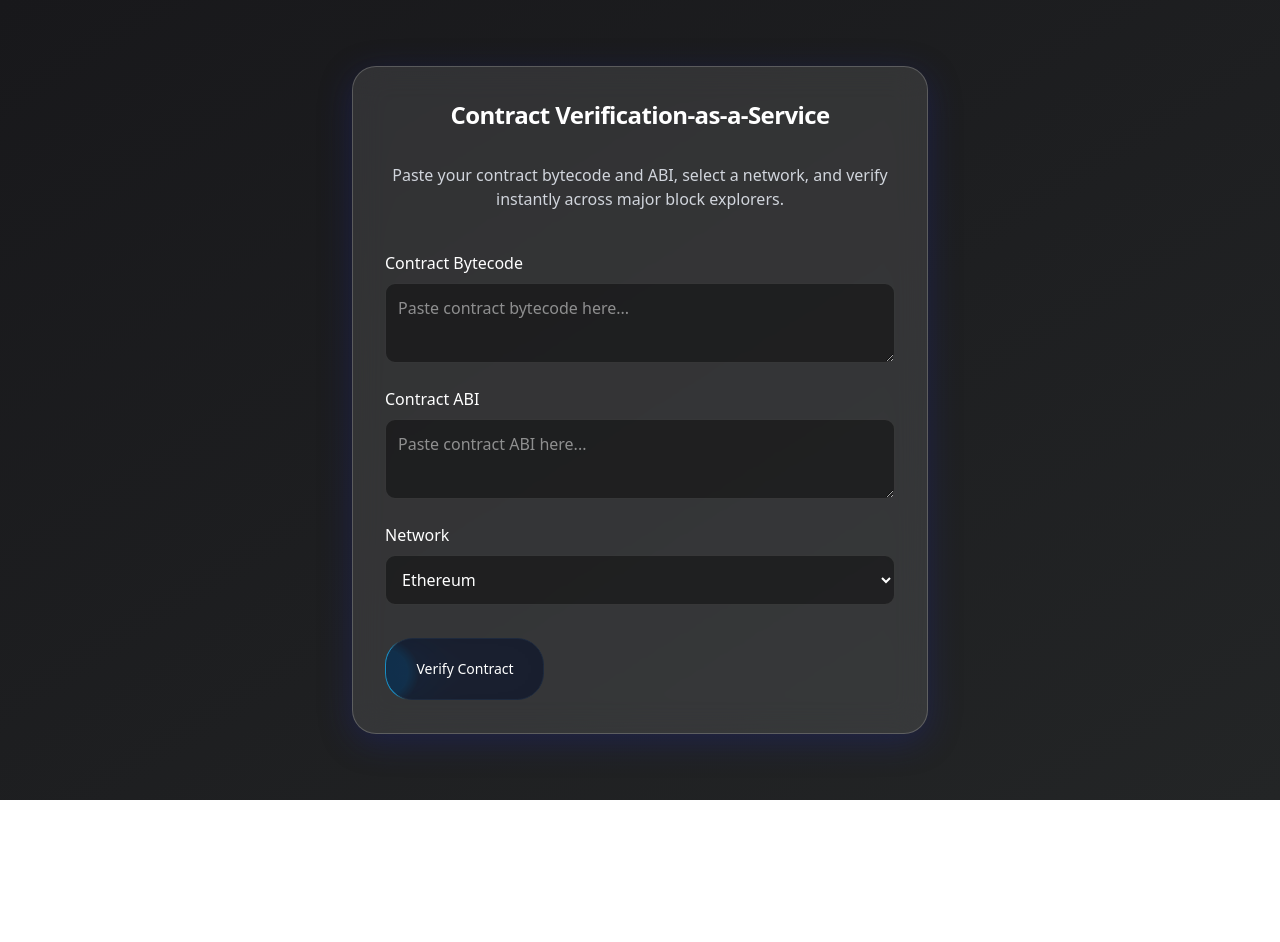
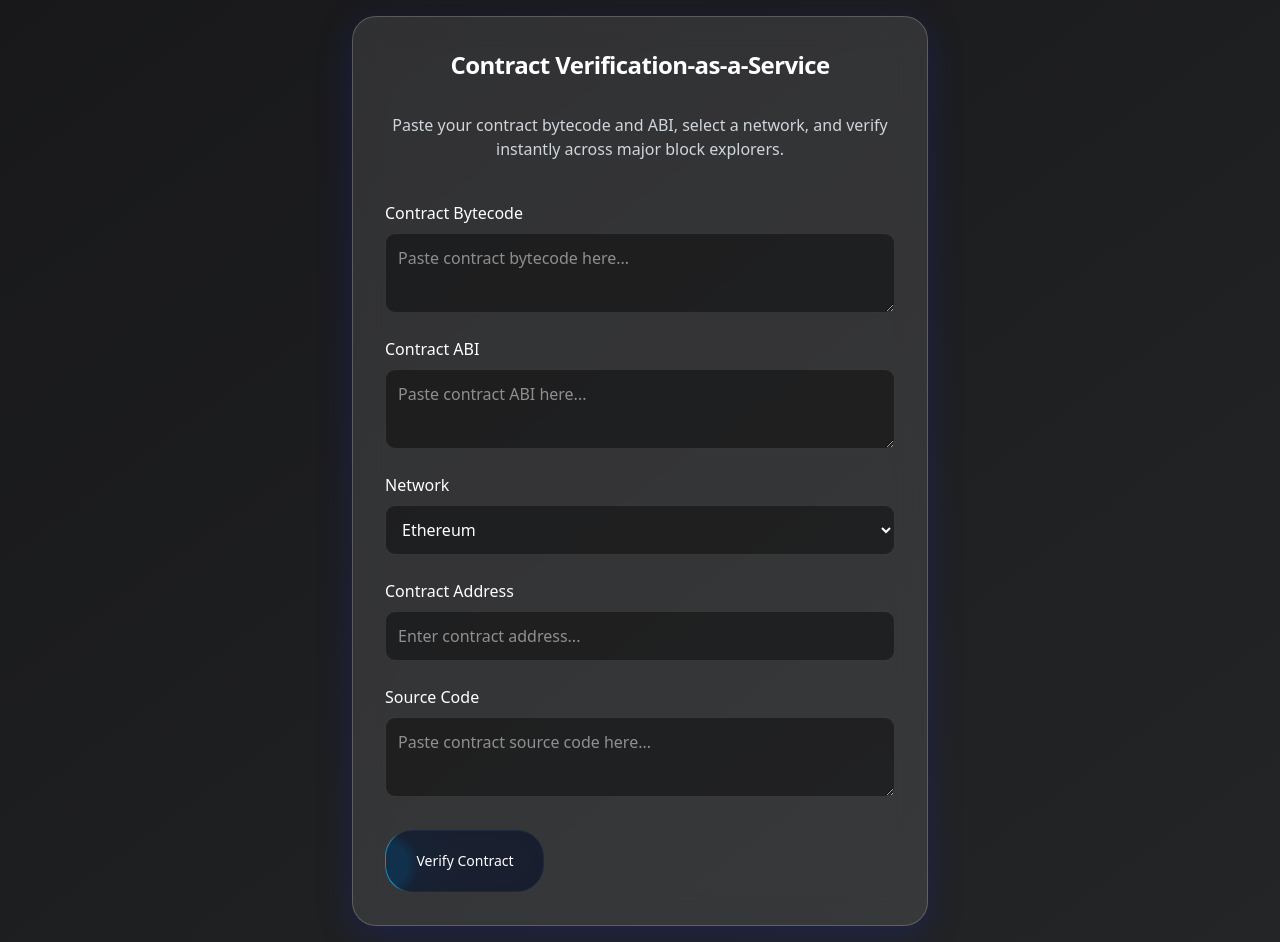
Before and after one commit to Elishaokon13/DAY6, a Next.js app: page / in a window 1280 px wide. Before the commit the page ends 800 px from the top, so only its background shows below. Built offline with nearby package versions, Linux system fonts and the light colour scheme.

Commit message:
Added input fields for contract address and source code in page.tsx; updated TODO comment to reflect new parameters for backend API call.

```diff
--- a/src/app/page.tsx
+++ b/src/app/page.tsx
@@ -21,6 +21,8 @@ export default function Home() {
   const [loading, setLoading] = useState(false);
   const [result, setResult] = useState<VerificationResult | null>(null);
   const [error, setError] = useState<string | null>(null);
+  const [contractAddress, setContractAddress] = useState("");
+  const [sourceCode, setSourceCode] = useState("");
 
   // Placeholder for progress bar
   const Progress = () => (
@@ -73,7 +75,7 @@ export default function Home() {
     setLoading(true);
     setError(null);
     setResult(null);
-    // TODO: Call backend API
+    // TODO: Call backend API with contractAddress, sourceCode, abi, network
     setTimeout(() => {
       setLoading(false);
       setResult({ status: "success" });
@@ -121,6 +123,26 @@ export default function Home() {
             ))}
           </select>
         </label>
+        <label className="flex flex-col gap-2">
+          <span className="text-white font-medium">Contract Address</span>
+          <input
+            className="rounded-lg p-3 bg-black/40 text-white border border-white/10 focus:ring-2 focus:ring-blue-500"
+            placeholder="Enter contract address..."
+            value={contractAddress}
+            onChange={e => setContractAddress(e.target.value)}
+            required
+          />
+        </label>
+        <label className="flex flex-col gap-2">
+          <span className="text-white font-medium">Source Code</span>
+          <textarea
+            className="rounded-lg p-3 bg-black/40 text-white border border-white/10 focus:ring-2 focus:ring-blue-500 resize-y min-h-[80px]"
+            placeholder="Paste contract source code here..."
+            value={sourceCode}
+            onChange={e => setSourceCode(e.target.value)}
+            required
+          />
+        </label>
         <div className="flex flex-col gap-4 mt-2">
           <MovingBorderButton type="submit" disabled={loading}>
             {loading ? "Verifying..." : "Verify Contract"}
```
